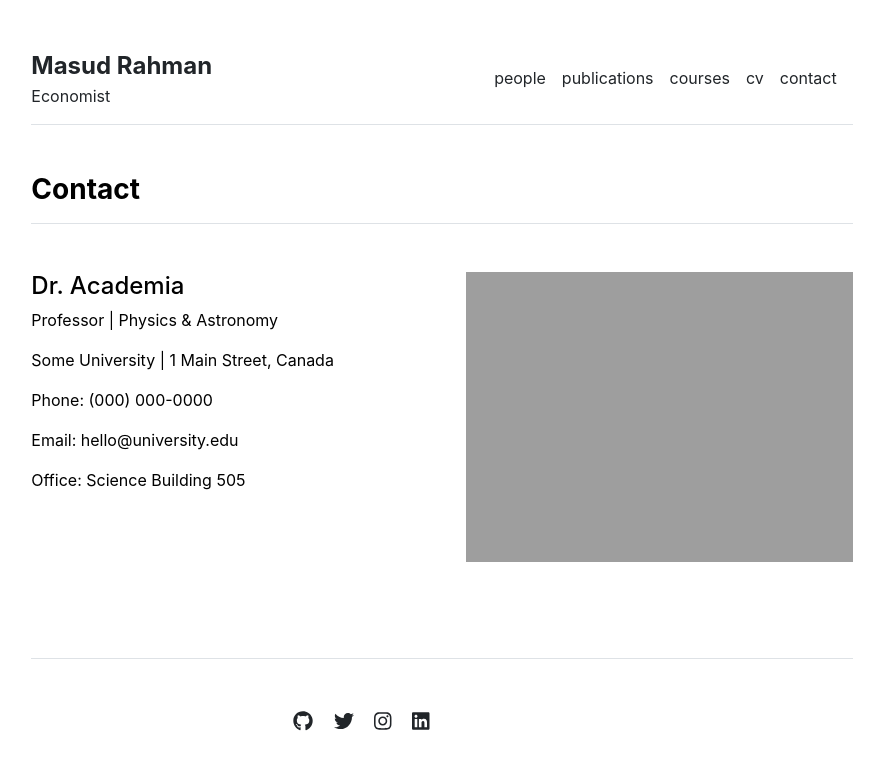
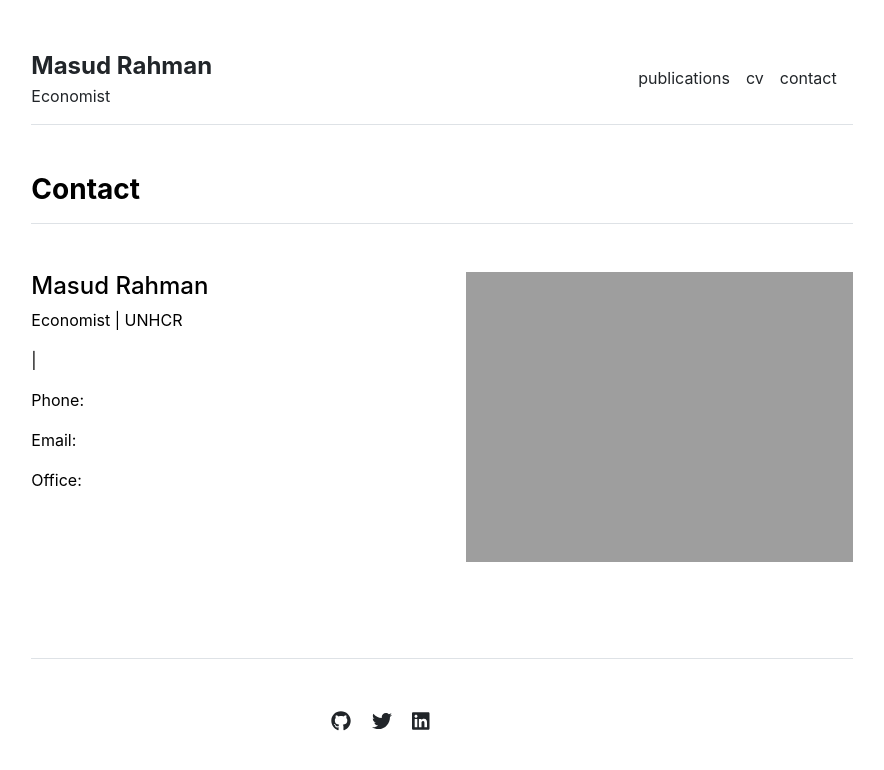
Before and after one commit to masud90/masud90.github.io, a Jekyll site: the page built from contact.md, in a window 1280 px wide. Shown: the top 770 px of the page, without its empty margins (198-1082 px from the left). Built offline with Jekyll 4.4.1, drawn with Linux system fonts in a browser that asks for light colours.

Commit message:
Update settings.yml
Revised menu, social, and contacts section

```diff
--- a/_data/settings.yml
+++ b/_data/settings.yml
@@ -1,7 +1,5 @@
 menu:
-- {name: 'people', url: '/people'}
 - {name: 'publications', url: '/publications'}
-- {name: 'courses', url: '/courses'}
 - {name: 'cv', url: '/cv'}
 - {name: 'contact', url: '/contact'}
 
@@ -16,10 +14,9 @@ courses:
 - {name: 'Stellar Structures', url: 'stellar-structures'}
 
 social:
-- {icon: 'github', link: 'https://github.com/LeNPaul'}
-- {icon: 'twitter', link: 'https://twitter.com/paululele'}
-- {icon: 'instagram', link: 'https://instagram.com/paululele'}
-- {icon: 'linkedin', link: 'https://linkedin.com/in/lenpaul'}
+- {icon: 'github', link: 'https://github.com/masud90'}
+- {icon: 'twitter', link: 'https://twitter.com/masudtweets'}
+- {icon: 'linkedin', link: 'https://linkedin.com/in/masud90'}
 
 contacts:
-- {name: 'Dr. Academia', title: 'Professor', department: 'Physics & Astronomy', institution: 'Some University', institution_address: '1 Main Street, Canada', phone: '(000) 000-0000', email: 'hello@university.edu', office: 'Science Building 505', image: 'assets/img/contact.jpg'}
+- {name: 'Masud Rahman', title: 'Economist', department: 'UNHCR', institution: '', institution_address: '', phone: '', email: '', office: '', twitter: 'https://twitter.com/masudtweets', image: 'assets/img/contact.jpg'}
```
